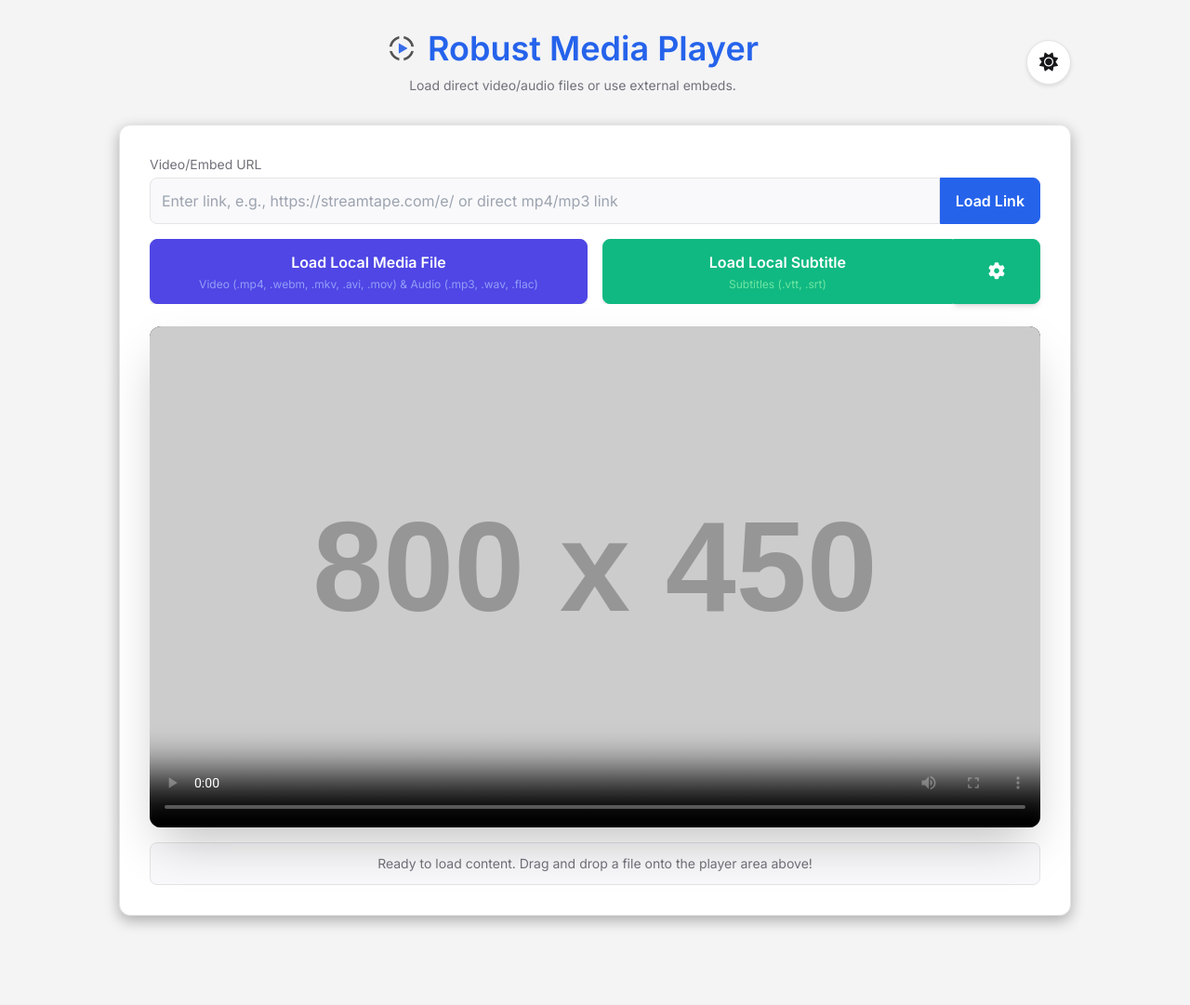
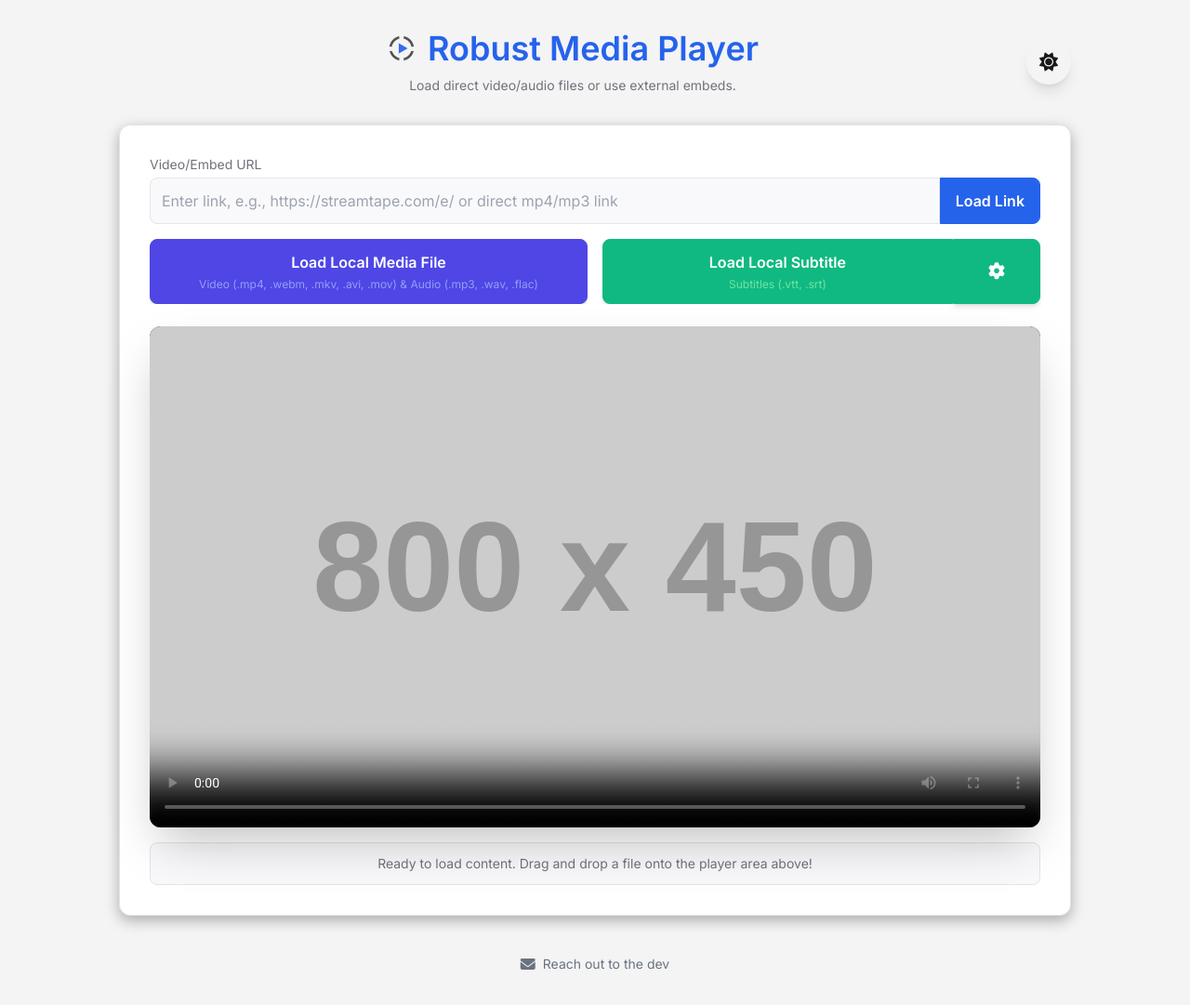
Before and after one commit to arunofhyd/RobustMediaPlayer, a plain HTML site: page index.html in a window 1280 px wide. Shown: the whole page at 93% size. Before the commit the page ends 1017 px from the top, so only its background shows below. Drawn offline with nearby package versions, Linux system fonts and the light colour scheme; placeholder pictures from the web are drawn by us; a small style sheet from the web is missing.

Commit message:
Update index.html // footer + theme icons

```diff
--- a/index.html
+++ b/index.html
@@ -122,11 +122,6 @@
         }
 
         /* Header/Theme Toggle button theming for consistency */
-        #themeToggle {
-            background-color: var(--card-bg);
-            border: 1px solid var(--card-border);
-            box-shadow: 0 2px 4px rgba(0, 0, 0, 0.1);
-        }
 
         /* --- Component Specific Styles --- */
         .media-container {
@@ -422,6 +417,7 @@
             </div>
 
         </div>
+        <footer id="main-footer" class="mt-10 text-center"><a href="mailto:arunthomas04042001@gmail.com" class="inline-flex items-center gap-2 text-sm text-gray-500 hover:text-blue-600 dark:text-gray-400 dark:hover:text-blue-400"><i class="fas fa-envelope text-base"></i><span>Reach out to the dev</span></a></footer>
     </div>
 
     <script>
```
